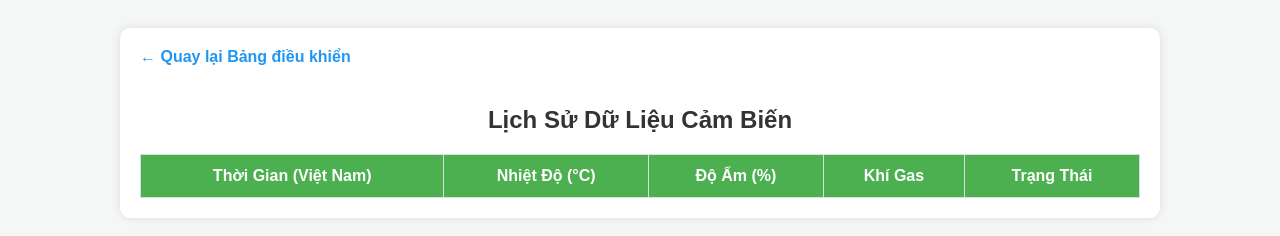
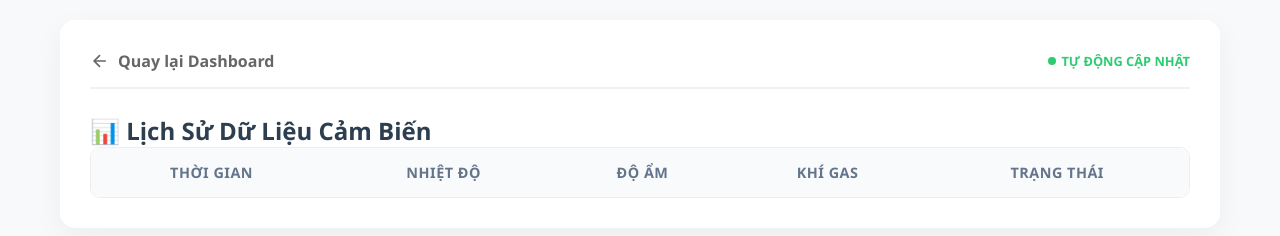
Before and after one commit to COngafjk/KetnoiCloud, a website: page history.html in a window 1280 px wide. Drawn offline with Linux system fonts and the light colour scheme; no server answers.

Commit message:
Update history.html

```diff
--- a/history.html
+++ b/history.html
@@ -2,63 +2,212 @@
 <html lang="vi">
 <head>
     <meta charset="UTF-8">
-    <title>Lịch Sử Hệ Thống IoT</title>
+    <meta name="viewport" content="width=device-width, initial-scale=1.0">
+    <title>Lịch Sử Hệ Thống IoT Pro</title>
     <style>
-        body { font-family: Arial, sans-serif; background: #f4f7f6; padding: 20px; }
-        .container { max-width: 1000px; margin: auto; background: white; padding: 20px; border-radius: 10px; box-shadow: 0 0 10px rgba(0,0,0,0.1); }
-        h2 { text-align: center; color: #333; }
-        table { width: 100%; border-collapse: collapse; margin-top: 20px; }
-        th, td { border: 1px solid #ddd; padding: 12px; text-align: center; }
-        th { background-color: #4CAF50; color: white; }
-        tr:nth-child(even) { background-color: #f2f2f2; }
-        .alert { background-color: #ffcccc !important; color: red; font-weight: bold; }
-        .back-btn { display: inline-block; margin-bottom: 20px; text-decoration: none; color: #2196F3; font-weight: bold; }
+        :root {
+            --primary: #2ecc71;
+            --danger: #e74c3c;
+            --dark: #2c3e50;
+            --bg: #f8f9fa;
+        }
+
+        body {
+            font-family: 'Segoe UI', Tahoma, Geneva, Verdana, sans-serif;
+            background: var(--bg);
+            margin: 0;
+            padding: 20px;
+            color: var(--dark);
+        }
+
+        .container {
+            max-width: 1100px;
+            margin: auto;
+            background: white;
+            padding: 30px;
+            border-radius: 15px;
+            box-shadow: 0 10px 30px rgba(0,0,0,0.05);
+        }
+
+        .header-section {
+            display: flex;
+            justify-content: space-between;
+            align-items: center;
+            margin-bottom: 25px;
+            border-bottom: 2px solid #f1f1f1;
+            padding-bottom: 15px;
+        }
+
+        h2 { margin: 0; color: var(--dark); font-size: 1.5rem; }
+
+        .back-btn {
+            text-decoration: none;
+            color: #666;
+            font-weight: 600;
+            display: flex;
+            align-items: center;
+            transition: 0.3s;
+        }
+        .back-btn:hover { color: var(--primary); }
+
+        /* Hiệu ứng nhấp nháy cho trạng thái Live */
+        .live-indicator {
+            display: flex;
+            align-items: center;
+            font-size: 0.8rem;
+            color: var(--primary);
+            font-weight: bold;
+        }
+        .dot {
+            height: 8px;
+            width: 8px;
+            background-color: var(--primary);
+            border-radius: 50%;
+            display: inline-block;
+            margin-right: 5px;
+            animation: blink 1s infinite;
+        }
+
+        @keyframes blink {
+            0% { opacity: 1; }
+            50% { opacity: 0.3; }
+            100% { opacity: 1; }
+        }
+
+        .table-wrapper {
+            overflow-x: auto;
+            border-radius: 10px;
+            border: 1px solid #eee;
+        }
+
+        table {
+            width: 100%;
+            border-collapse: collapse;
+            background: white;
+        }
+
+        th {
+            background-color: #f8fafc;
+            color: #64748b;
+            padding: 15px;
+            text-align: center;
+            font-size: 0.9rem;
+            text-transform: uppercase;
+            letter-spacing: 0.5px;
+        }
+
+        td {
+            padding: 14px;
+            text-align: center;
+            border-bottom: 1px solid #f1f5f9;
+            font-size: 0.95rem;
+        }
+
+        tr:hover { background-color: #fcfcfc; }
+
+        /* Badge trạng thái */
+        .badge {
+            padding: 5px 12px;
+            border-radius: 20px;
+            font-size: 0.8rem;
+            font-weight: bold;
+        }
+        .badge-safe { background: #d1fae5; color: #065f46; }
+        .badge-danger { background: #fee2e2; color: #991b1b; }
+
+        /* Cảnh báo dòng nguy hiểm */
+        .row-alert {
+            background-color: #fff5f5 !important;
+            transition: 0.3s;
+        }
+        .row-alert td { color: var(--danger); font-weight: 500; }
+
+        /* Thanh cuộn đẹp */
+        ::-webkit-scrollbar { width: 8px; }
+        ::-webkit-scrollbar-track { background: #f1f1f1; }
+        ::-webkit-scrollbar-thumb { background: #ccc; border-radius: 10px; }
+        ::-webkit-scrollbar-thumb:hover { background: #999; }
     </style>
 </head>
 <body>
     <div class="container">
-        <a href="/" class="back-btn">← Quay lại Bảng điều khiển</a>
-        <h2>Lịch Sử Dữ Liệu Cảm Biến</h2>
+        <div class="header-section">
+            <a href="/" class="back-btn">
+                <svg width="20" height="20" viewBox="0 0 24 24" fill="none" stroke="currentColor" stroke-width="2" style="margin-right: 8px;"><path d="M19 12H5M12 19l-7-7 7-7"/></svg>
+                Quay lại Dashboard
+            </a>
+            <div class="live-indicator">
+                <span class="dot"></span> TỰ ĐỘNG CẬP NHẬT
+            </div>
+        </div>
+
+        <h2>📊 Lịch Sử Dữ Liệu Cảm Biến</h2>
+
+        <div class="table-wrapper">
             <table>
                 <thead>
                     <tr>
-                    <th>Thời Gian (Việt Nam)</th>
-                    <th>Nhiệt Độ (°C)</th>
-                    <th>Độ Ẩm (%)</th>
+                        <th>Thời Gian</th>
+                        <th>Nhiệt Độ</th>
+                        <th>Độ Ẩm</th>
                         <th>Khí Gas</th>
                         <th>Trạng Thái</th>
                     </tr>
                 </thead>
                 <tbody id="logTable">
-                <!-- Dữ liệu sẽ đổ vào đây -->
+                    <!-- Dữ liệu sẽ tự động đổ vào đây -->
                 </tbody>
             </table>
         </div>
+    </div>
 
     <script>
+        // Hàm lấy dữ liệu từ server
         async function loadHistory() {
+            try {
                 const response = await fetch('/history');
                 const data = await response.json();
                 const tableBody = document.getElementById('logTable');
 
+                // Xóa nội dung cũ trước khi cập nhật mới
+                tableBody.innerHTML = '';
+
                 data.forEach(log => {
                     const row = document.createElement('tr');
-                if (log.canh_bao) row.classList.add('alert');
+                    if (log.canh_bao) row.classList.add('row-alert');
 
-                // Chuyển đổi giờ sang giờ Việt Nam
-                const time = new Date(log.thoi_gian).toLocaleString('vi-VN');
+                    const time = new Date(log.thoi_gian).toLocaleString('vi-VN', {
+                        hour: '2-digit',
+                        minute: '2-digit',
+                        second: '2-digit',
+                        day: '2-digit',
+                        month: '2-digit',
+                        year: 'numeric'
+                    });
 
                     row.innerHTML = `
-                    <td>${time}</td>
-                    <td>${log.nhiet_do}</td>
-                    <td>${log.do_am}</td>
-                    <td>${log.khi_gas}</td>
-                    <td>${log.canh_bao ? 'NGUY HIỂM' : 'An toàn'}</td>
+                        <td><strong>${time}</strong></td>
+                        <td>${log.nhiet_do}°C</td>
+                        <td>${log.do_am}%</td>
+                        <td><span style="color: ${log.khi_gas > 1000 ? 'red' : 'inherit'}">${log.khi_gas}</span></td>
+                        <td>
+                            <span class="badge ${log.canh_bao ? 'badge-danger' : 'badge-safe'}">
+                                ${log.canh_bao ? '🔴 NGUY HIỂM' : '✅ An toàn'}
+                            </span>
+                        </td>
                     `;
                     tableBody.appendChild(row);
                 });
+            } catch (error) {
+                console.error("Lỗi khi cập nhật dữ liệu:", error);
             }
+        }
+
+        // Chạy lần đầu khi trang load
         loadHistory();
+
+        // Thiết lập tự động cập nhật sau mỗi 5 giây (không cần F5)
+        setInterval(loadHistory, 5000);
     </script>
 </body>
 </html>
```
Lines whose indentation alone changed are shown as unchanged.
